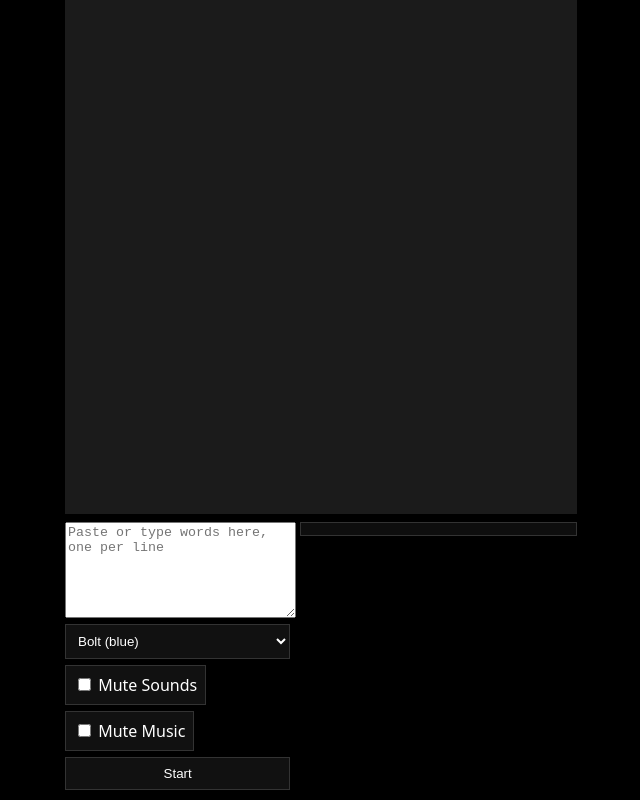
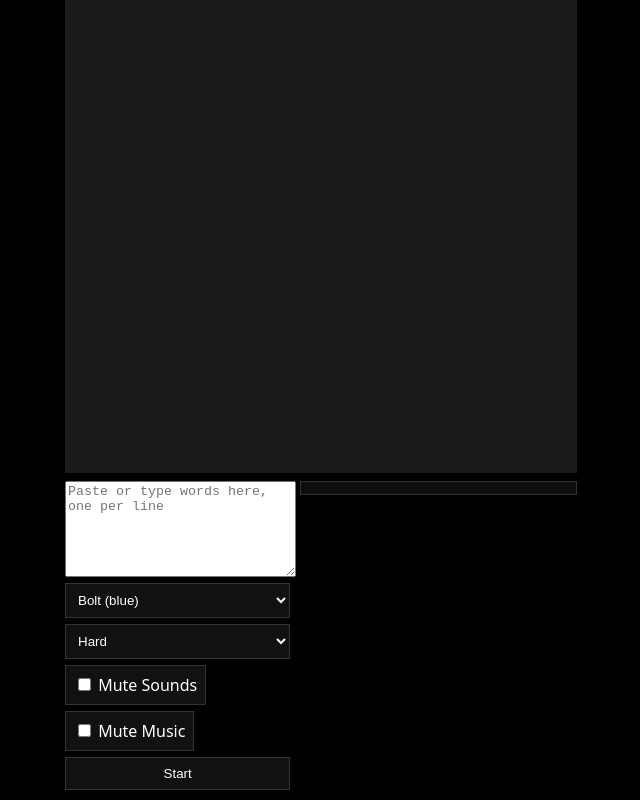
Before and after one commit to dlb08d/Spell-Dash, a plain HTML site: page index.html in a window 1280 px wide. Both pictures are taken after a click on the button "Start". Shown: the whole page, without its empty margins (319-959 px from the left). Drawn offline with Linux system fonts and the light colour scheme.

Commit message:
Add files via upload

```diff
--- a/index.html
+++ b/index.html
@@ -6,7 +6,7 @@
 <title>Spell Dash</title>
 <style>
   html,body{height:100%}
-  body{margin:0;background:#000;color:#fff;font-family:system-ui,Segoe UI,Roboto,Helvetica,Arial,sans-serif;display:flex;flex-direction:column;align-items:center;overflow:hidden;-webkit-user-select:none;user-select:none;-webkit-touch-callout:none}
+  body{margin:0;background:#000;color:#fff;font-family:system-ui,Segoe UI,Roboto,Helvetica,Arial,sans-serif;display:flex;flex-direction:column;align-items:center;overflow:hidden;-webkit-user-select:none;user-select:none;-webkit-touch-callout:none;-webkit-text-size-adjust:100%}
   html,body{overscroll-behavior:none}
   #gameContainer,canvas{touch-action:none}
   #gameContainer{position:relative;width:100%;max-width:512px;height:75vh;background:#222;overflow:hidden}
@@ -40,6 +40,11 @@
       <option value="brick">Brick (red)</option>
       <option value="shade">Shade (black)</option>
     </select>
+    <select id="difficultySel">
+      <option value="easy">Easy</option>
+      <option value="normal">Normal</option>
+      <option value="hard" selected>Hard</option>
+    </select>
     <div style="display:flex;gap:6px;flex-wrap:wrap">
       <label><input type="checkbox" id="muteSfx"> Mute Sounds</label>
       <label><input type="checkbox" id="muteMusic"> Mute Music</label>
@@ -59,8 +64,8 @@ window.addEventListener('orientationchange',()=>{setTimeout(()=>{fit();layout()}
 fit();
 let lanes=2;let playerLane=0;function laneXAtY(y,lane){let h=canvas.height;let w=canvas.width;let t=Math.max(0,Math.min(1,(y-h*0.15)/(h*0.85)));let center=w*0.5;let offTop=lane===0?-w*0.08:w*0.08;let offBot=lane===0?-w*0.35:w*0.35;let off=offTop+(offBot-offTop)*t;return center+off}
 let baseY;let choiceY;let spawnY;layout();
-let pool=[];let original=[];let active=[];let obstacles=[];let tick=0;let playing=false;let boss=false;let bossClears=0;let bossGoal=0;let bossSpeed=2.6;let rafId=null;
-let rings=0;let highscores=[];let maxRings=0;let nextPairIn=0;
+let pool=[];let original=[];let active=[];let obstacles=[];let tick=0;let playing=false;let boss=false;let bossClears=0;let bossGoal=0;let bossSpeed=2.08;let rafId=null;
+let rings=0;let highscores=[];let maxRings=0;let nextPairIn=0;let difficulty='hard';let wordSpeed=1.2;let obsSpeed=0.96;
 let heroSkin='bolt';
 let shake=0,flash=0,jump=0,hurt=0;let particles=[];let ringFX=[];
 let ac=null,sfxGain=null;
@@ -68,14 +73,15 @@ function ensureAudio(){try{if(!ac){ac=new (window.AudioContext||window.webkitAud
 function playTone(f,d,t,vol){if(document.getElementById('muteSfx').checked||!ac)return;let o=ac.createOscillator();let g=ac.createGain();o.type=t||'sine';o.frequency.value=f;g.gain.value=vol||0.7;o.connect(g);g.connect(sfxGain);let now=ac.currentTime;o.start(now);g.gain.setValueAtTime(g.gain.value,now);g.gain.exponentialRampToValueAtTime(0.0001,now+d);o.stop(now+d)}
 function playSfx(name){if(document.getElementById('muteSfx').checked||!ac)return;if(name==='correct'){playTone(880,0.12,'triangle',0.6);setTimeout(()=>playTone(1320,0.1,'triangle',0.6),80)}else if(name==='wrong'){playTone(220,0.18,'sawtooth',0.6)}else if(name==='hit'){playTone(180,0.12,'square',0.5);setTimeout(()=>playTone(140,0.12,'square',0.5),90)}else if(name==='ring'){playTone(1046,0.08,'triangle',0.5)}}
 function speak(t){try{if(document.getElementById('muteSfx').checked)return;let u=new SpeechSynthesisUtterance(t);u.rate=0.95;u.pitch=1;u.lang='en-US';speechSynthesis.cancel();speechSynthesis.speak(u)}catch(e){}}
+function setDifficulty(level){difficulty=level;if(level==='easy'){wordSpeed=0.72;obsSpeed=0.64;bossSpeed=1.44}else if(level==='normal'){wordSpeed=0.96;obsSpeed=0.8;bossSpeed=1.76}else{wordSpeed=1.2;obsSpeed=0.96;bossSpeed=2.08}}
 function jumble(w){if(w.length<4)return null;let tries=0;while(tries++<50){let i=1+((Math.random()*(w.length-3))|0);let a=w.split('');let t=a[i];a[i]=a[i+1];a[i+1]=t;let out=a.join('');if(out!==w)return out}return null}
 function refreshList(){document.getElementById('wordList').innerHTML=original.map(w=>'<div>'+w+'</div>').join('')}
 let bossQueue=[];
-function spawnPair(fromBoss){let src=fromBoss?bossQueue:pool;if(src.length===0)return;let w=src.shift();let j=jumble(w);if(!j){src.push(w);return spawnPair(fromBoss)}let leftFirst=Math.random()<0.5;let left=leftFirst?w:j;let right=leftFirst?j:w;active.push({y:spawnY,speed:(boss?bossSpeed:1.5),left,right,correctLane:(right===w?1:0),word:w,resolved:false});speak(w)}
+function spawnPair(fromBoss){let src=fromBoss?bossQueue:pool;if(src.length===0)return;let w=src.shift();let j=jumble(w);if(!j){src.push(w);return spawnPair(fromBoss)}let leftFirst=Math.random()<0.5;let left=leftFirst?w:j;let right=leftFirst?j:w;active.push({y:spawnY,speed:(boss?bossSpeed:wordSpeed),left,right,correctLane:(right===w?1:0),word:w,resolved:false});speak(w)}
 function canPlaceObstacle(lane,y){for(const a of active){if(Math.abs(a.y-y)<220)return false}for(const o of obstacles){if(o.lane===lane&&Math.abs(o.y-y)<160)return false}return true}
-function spawnObstacle(){let lane=Math.random()<0.5?0:1;let y=spawnY;if(!canPlaceObstacle(lane,y))return;obstacles.push({lane,y,speed:1.2,kind:Math.random()<0.5?'barrier':'pit'})}
+function spawnObstacle(){let lane=Math.random()<0.5?0:1;let y=spawnY;if(!canPlaceObstacle(lane,y))return;obstacles.push({lane,y,speed:obsSpeed,kind:Math.random()<0.5?'barrier':'pit'})}
 function startBoss(){boss=true;bossClears=0;bossQueue=original.slice();bossGoal=original.length;document.getElementById('finalTitle').textContent=''}
-function startGame(){ensureAudio();let raw=document.getElementById('wordsInput').value.split(/\n+/).map(s=>s.trim()).filter(Boolean);if(raw.length===0){alert('Please paste words to play.');return}original=[...new Set(raw.map(s=>s.toLowerCase()))];pool=original.slice();active=[];obstacles=[];rings=0;tick=0;playing=true;boss=false;bossClears=0;maxRings=original.length*2;nextPairIn=10;refreshList();document.getElementById('banner').style.display='none';document.getElementById('finalTitle').textContent='Finished!';if(rafId)cancelAnimationFrame(rafId);document.getElementById('wordList').classList.add('hidden');let bgm=document.getElementById('bgm');if(bgm&&!document.getElementById('muteMusic').checked){try{bgm.currentTime=0;bgm.play()}catch(e){}}update()}
+function startGame(){ensureAudio();setDifficulty(document.getElementById('difficultySel').value);let raw=document.getElementById('wordsInput').value.split(/\n+/).map(s=>s.trim()).filter(Boolean);if(raw.length===0){alert('Please paste words to play.');return}original=[...new Set(raw.map(s=>s.toLowerCase()))];pool=original.slice();active=[];obstacles=[];rings=0;tick=0;playing=true;boss=false;bossClears=0;maxRings=original.length*2;nextPairIn=10;refreshList();document.getElementById('banner').style.display='none';document.getElementById('finalTitle').textContent='Finished!';if(rafId)cancelAnimationFrame(rafId);document.getElementById('wordList').classList.add('hidden');let bgm=document.getElementById('bgm');if(bgm&&!document.getElementById('muteMusic').checked){try{bgm.currentTime=0;bgm.play()}catch(e){}}update()}
 function ringChange(d){rings=Math.max(0,Math.min(maxRings,rings+d))}
 function resolve(o,correct){let hx=laneXAtY(baseY,playerLane);if(correct){ringChange(1);playSfx('correct');jump=12;emitParticles(hx,baseY-30,'#ffd85a',16);emitRingFX(hx,baseY-40,4);if(boss)bossClears++;}else{ringChange(-1);playSfx('wrong');shake=10;flash=10;hurt=18;emitParticles(hx,baseY-30,'#ff6565',14);emitRingFX(hx,baseY-40,8);if(boss){bossQueue.push(o.word)}else{pool.push(o.word)}}o.resolved=true;nextPairIn=28}
 function update(){if(!playing)return;tick++;ctx.clearRect(0,0,canvas.width,canvas.height);drawRoad();if(!boss&&tick%260===0)spawnObstacle();if(active.length===0&&nextPairIn<=0)spawnPair(boss);if(nextPairIn>0)nextPairIn--;for(const a of active)a.y+=a.speed;for(const ob of obstacles){let near=active.some(a=>Math.abs(a.y-ob.y)<140);if(!near)ob.y+=ob.speed}for(const ob of obstacles)drawObstacle(ob);for(const a of active)drawPair(a);active=active.filter(a=>a.y<canvas.height+40&&!a.resolved);let keepObs=[];for(const o of obstacles){let hit=o.y>=baseY-20&&o.lane===playerLane;if(hit){ringChange(-1);playSfx('hit');shake=10;flash=10;hurt=18;let hx=laneXAtY(baseY,playerLane);emitParticles(hx,baseY-30,'#ff6565',12);emitRingFX(hx,baseY-40,6)}else if(o.y<canvas.height+40)keepObs.push(o)}obstacles=keepObs;if(active[0]&&!active[0].resolved&&active[0].y>=choiceY){let a=active[0];let chosen=playerLane===a.correctLane;resolve(a,chosen)}drawPlayer();drawHUD();checkEnd();drawParticles();rafId=requestAnimationFrame(update);if(shake>0)shake--;if(flash>0)flash--;if(jump>0)jump--;if(hurt>0)hurt--}
@@ -83,7 +89,7 @@ function drawRoad(){let w=canvas.width;let h=canvas.height;ctx.save();if(shake>0
 function drawPair(o){let t=Math.max(0,Math.min(1,o.y/canvas.height));let s=0.8+t*0.7;ctx.fillStyle='#2b3d7a';let w=160*s;let h=40*s;let xL=laneXAtY(o.y,0);let xR=laneXAtY(o.y,1);ctx.fillRect(xL-w/2,o.y-h/2,w,h);ctx.fillRect(xR-w/2,o.y-h/2,w,h);ctx.fillStyle='#fff';ctx.font=(Math.max(14,16*s)|0)+'px monospace';ctx.textAlign='center';ctx.textBaseline='middle';ctx.fillText(o.left,xL,o.y);ctx.fillText(o.right,xR,o.y)}
 function drawObstacle(o){let y=o.y;let x=laneXAtY(y,o.lane);let t=Math.max(0,Math.min(1,y/canvas.height));let s=0.7+t*0.8;if(o.kind==='barrier'){ctx.fillStyle='#7a2b2b';ctx.fillRect(x-36*s,y-18*s,72*s,36*s)}else{ctx.fillStyle='#0b0b0b';ctx.beginPath();ctx.ellipse(x,y,70*s,18*s,0,0,Math.PI*2);ctx.fill()}}
 const pal={bolt:{a:'#2088ff',b:'#8cc8ff',d:'#0a2a66'},skye:{a:'#ff8a2e',b:'#ffd0a8',d:'#b85700'},brick:{a:'#e43131',b:'#ff9aa0',d:'#8f1111'},shade:{a:'#101015',b:'#303040',d:'#000'}};
-function drawHero(x,y,skin,phase){const p=pal[skin]||pal.bolt;ctx.save();if(hurt>0)ctx.rotate(0.01*(hurt%4<2?1:-1));ctx.translate(x,y-(jump>0?10:0));ctx.fillStyle=p.a;ctx.beginPath();ctx.arc(0,-24,16,0,Math.PI*2);ctx.fill();ctx.fillStyle=p.d;for(let i=0;i<3;i++){ctx.beginPath();ctx.moveTo(-14+i*10,-26);ctx.lineTo(-4+i*10,-40);ctx.lineTo(-6+i*10,-12);ctx.closePath();ctx.fill()}if(skin==='skye'){ctx.fillStyle=p.a;ctx.beginPath();ctx.moveTo(-10,-30);ctx.lineTo(-4,-42);ctx.lineTo(2,-30);ctx.closePath();ctx.fill();ctx.beginPath();ctx.moveTo(6,-30);ctx.lineTo(12,-42);ctx.lineTo(18,-30);ctx.closePath();ctx.fill();let tSwing=Math.sin(tick/8)*8;ctx.beginPath();ctx.moveTo(-12+tSwing,-8);ctx.quadraticCurveTo(-34,6,-6,16);ctx.quadraticCurveTo(-10,0,-12+tSwing,-8);ctx.fill();ctx.beginPath();ctx.moveTo(12+tSwing/2,-8);ctx.quadraticCurveTo(34,6,6,16);ctx.quadraticCurveTo(10,0,12+tSwing/2,-8);ctx.fill()}ctx.fillStyle=p.b;ctx.fillRect(-20,-16,40,26);ctx.fillStyle='#222';if(phase===0){ctx.fillRect(-20,2,16,8);ctx.fillRect(4,2,16,8)}else{ctx.fillRect(-18,0,16,8);ctx.fillRect(2,0,16,8)}ctx.restore();if(flash>0){ctx.fillStyle='rgba(255,80,80,0.35)';ctx.fillRect(x-26,y-46,52,52)}}
+function drawHero(x,y,skin,phase){const p=pal[skin]||pal.bolt;ctx.save();if(hurt>0)ctx.rotate(0.01*(hurt%4<2?1:-1));ctx.translate(x,y-(jump>0?10:0));ctx.fillStyle=p.a;ctx.beginPath();ctx.arc(0,-24,16,0,Math.PI*2);ctx.fill();ctx.fillStyle=p.d;for(let i=0;i<3;i++){ctx.beginPath();ctx.moveTo(-14+i*10,-26);ctx.lineTo(-4+i*10,-40);ctx.lineTo(-6+i*10,-12);ctx.closePath();ctx.fill()}if(skin==='skye'){ctx.fillStyle=p.a;ctx.beginPath();ctx.moveTo(-10,-30);ctx.lineTo(-4,-42);ctx.lineTo(2,-30);ctx.closePath();ctx.fill();ctx.beginPath();ctx.moveTo(6,-30);ctx.lineTo(12,-42);ctx.lineTo(18,-30);ctx.closePath();ctx.fill();let tSwing=Math.sin(tick/8)*8;ctx.beginPath();ctx.moveTo(-12+tSwing,-8);ctx.quadraticCurveTo(-34,6,-6,16);ctx.quadraticCurveTo(-10,0,-12+tSwing,-8);ctx.fill();ctx.beginPath();ctx.moveTo(12+tSwing/2,-8);ctx.quadraticCurveTo(34,6,6,16);ctx.quadraticCurveTo(10,0,12+tSwing/2,-8);ctx.fill()}if(skin==='brick'){ctx.fillStyle=p.d;ctx.fillRect(-16,-8,12,6);ctx.fillRect(4,-8,12,6)}ctx.fillStyle=p.b;ctx.fillRect(-20,-16,40,26);ctx.fillStyle='#222';if(phase===0){ctx.fillRect(-20,2,16,8);ctx.fillRect(4,2,16,8)}else{ctx.fillRect(-18,0,16,8);ctx.fillRect(2,0,16,8)}ctx.restore();if(flash>0){ctx.fillStyle='rgba(255,80,80,0.35)';ctx.fillRect(x-26,y-46,52,52)}}
 function drawPlayer(){let x=laneXAtY(baseY,playerLane);let y=baseY;drawHero(x,y,heroSkin,((tick/6)|0)%2)}
 function emitParticles(x,y,color,count){for(let i=0;i<count;i++){particles.push({x,y,dx:(Math.random()*2-1)*2,dy:(Math.random()*-2-0.5),life:24,col:color})}}
 function emitRingFX(x,y,count){for(let i=0;i<count;i++){ringFX.push({x,y,r:6+Math.random()*6,a:Math.random()*Math.PI*2,da:0.3+Math.random()*0.3,life:24})}}
@@ -99,9 +105,10 @@ window.addEventListener('touchend',e=>{if(!touching)return;touching=false;let x=
 window.addEventListener('keydown',e=>{if(e.key==='ArrowLeft')setLane(-1);if(e.key==='ArrowRight')setLane(1)});
 document.getElementById('startBtn').addEventListener('click',()=>{layout();startGame()});
 document.getElementById('heroSel').addEventListener('change',e=>{heroSkin=e.target.value});
+document.getElementById('difficultySel').addEventListener('change',e=>{if(!playing)setDifficulty(e.target.value)});
 document.getElementById('muteMusic').addEventListener('change',e=>{let m=document.getElementById('bgm');if(!m)return;if(e.target.checked){m.pause()}else{ensureAudio();try{m.play()}catch(err){}}});
 document.getElementById('muteSfx').addEventListener('change',e=>{if(e.target.checked){try{speechSynthesis.cancel()}catch(err){}}});
-(function(){const block=e=>{e.preventDefault()};['touchstart','touchmove','touchend'].forEach(ev=>{canvas.addEventListener(ev,block,{passive:false})});let lastT=0;window.addEventListener('touchend',e=>{const now=Date.now();if(now-lastT<350){e.preventDefault()}lastT=now},{passive:false});['gesturestart','gesturechange','gestureend'].forEach(ev=>document.addEventListener(ev,e=>e.preventDefault(),{passive:false}));})();
+(function(){const block=e=>{e.preventDefault()};['touchstart','touchmove','touchend'].forEach(ev=>{canvas.addEventListener(ev,block,{passive:false})});['gesturestart','gesturechange','gestureend'].forEach(ev=>document.addEventListener(ev,e=>e.preventDefault(),{passive:false}))})();
 function drawEggBoss(){let w=canvas.width;let y=canvas.height*0.12;let x=w*0.5;ctx.save();ctx.translate(x,y);ctx.fillStyle='#6c6c6c';ctx.beginPath();ctx.ellipse(0,0,46,26,0,0,Math.PI*2);ctx.fill();ctx.fillStyle='#2a2a2a';ctx.fillRect(-36,-10,72,20);ctx.fillStyle='#e33';ctx.fillRect(-12,-6,12,6);ctx.fillRect(2,-6,12,6);let arm=Math.sin(tick/10)*6;ctx.fillStyle='#888';ctx.fillRect(26,-2+arm,18,4);ctx.restore()}
 </script>
 </body>
```
